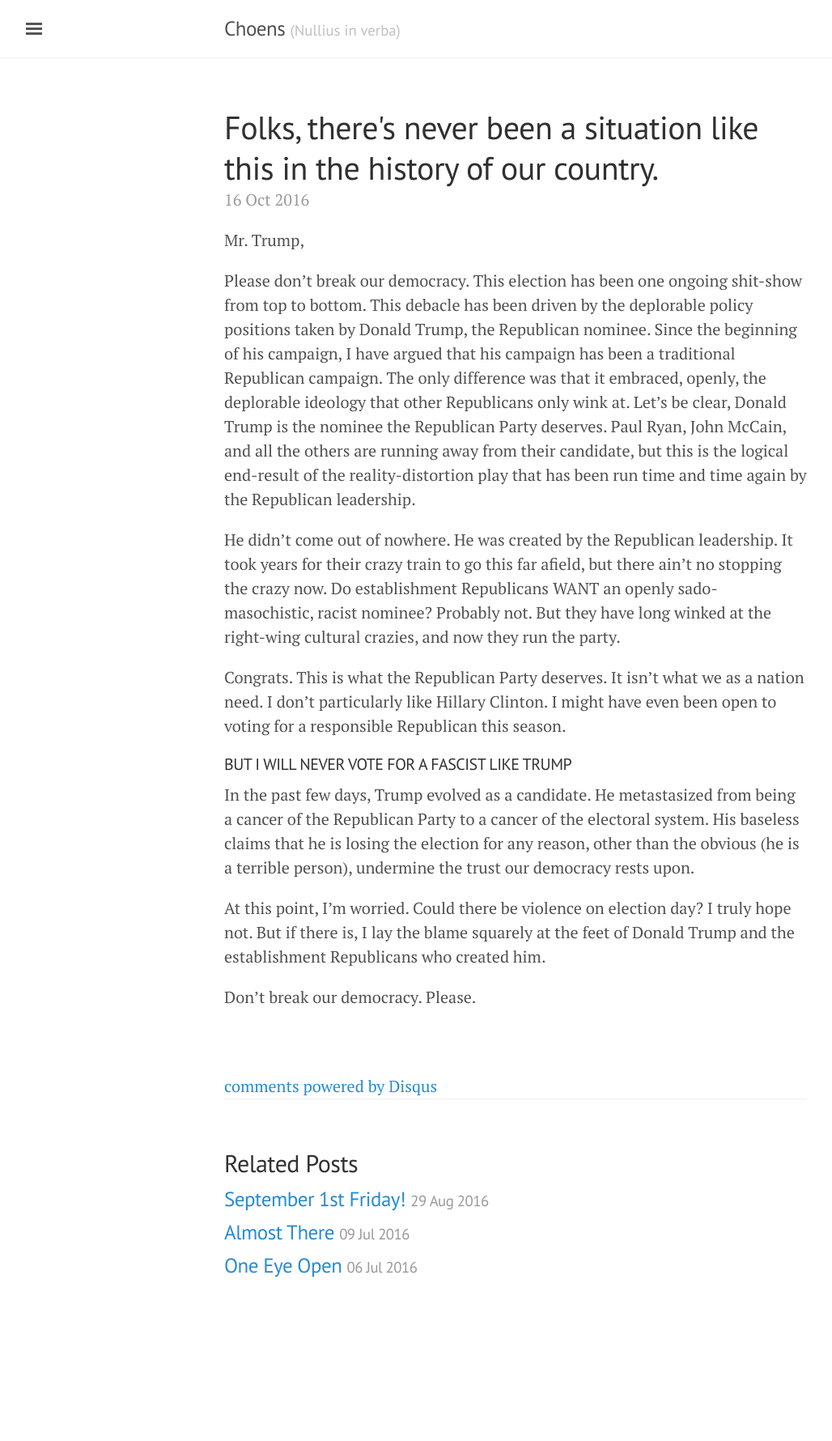
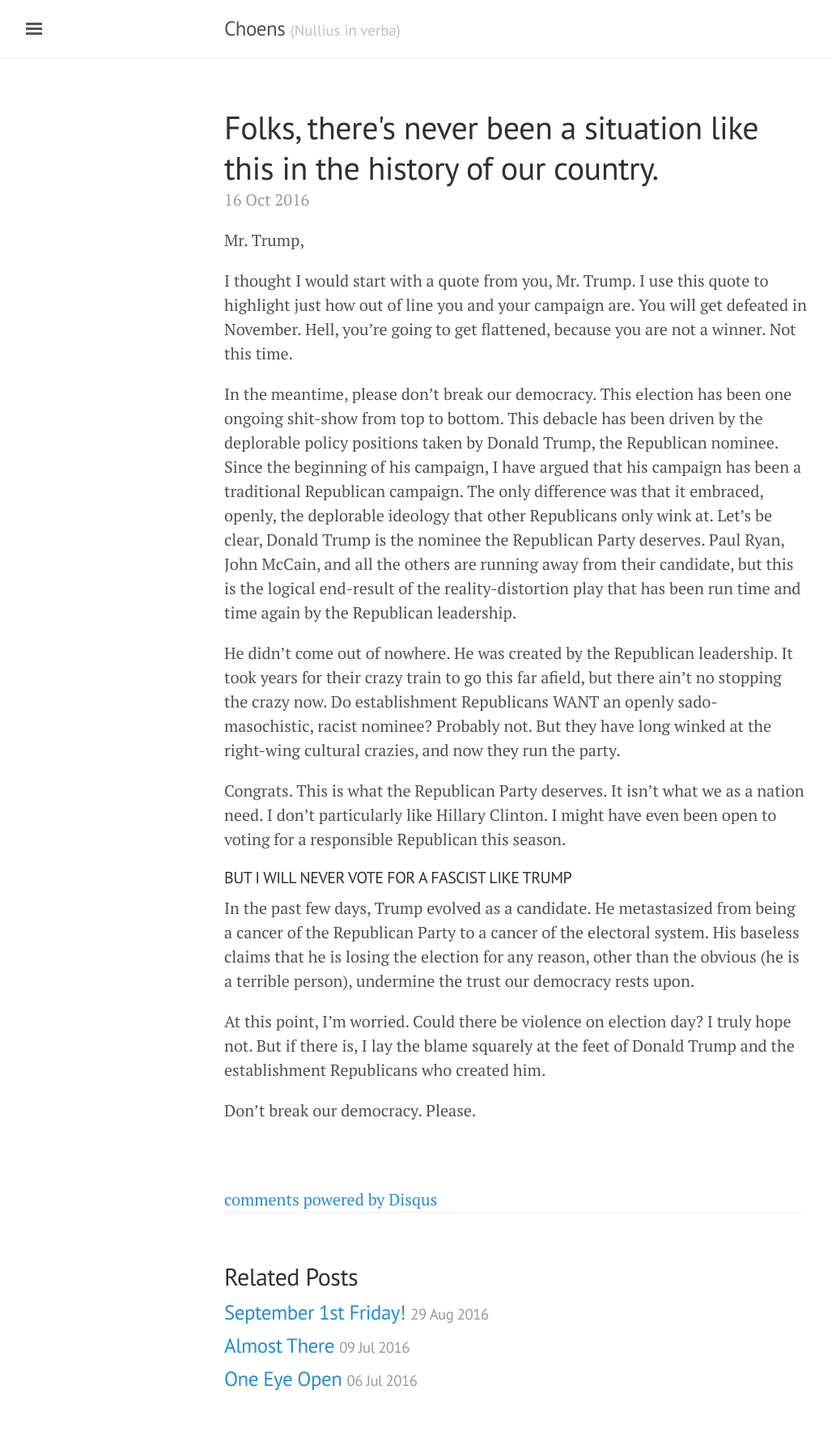
Before and after one commit to Choens/choens.github.io, a Jekyll site: the page built from _posts/2016-10-16-lies.md, in a window 1280 px wide. Shown: the whole page at 81% size, without its empty margins (3-1031 px from the left). Built offline with Jekyll 4.4.1, drawn with Linux system fonts in a browser that asks for light colours; comment, search, counter and statistics services are not loaded; before the commit the page ends 1640 px from its top, so only the background shows below that.

Commit message:
Quick update.

```diff
--- a/_posts/2016-10-16-lies.md
+++ b/_posts/2016-10-16-lies.md
@@ -8,11 +8,16 @@ excerpt: "Mr. Trump, please don't break our democracy."
 
 Mr. Trump,
 
-Please don't break our democracy. This election has been one ongoing
-shit-show from top to bottom. This debacle has been driven by the
-deplorable policy positions taken by Donald Trump, the Republican
-nominee. Since the beginning of his campaign, I have argued that his
-campaign has been a traditional Republican campaign. The only
+I thought I would start with a quote from you, Mr. Trump. I use this
+quote to highlight just how out of line you and your campaign are. You
+will get defeated in November. Hell, you're going to get flattened,
+because you are not a winner. Not this time.
+
+In the meantime, please don't break our democracy. This election has
+been one ongoing shit-show from top to bottom. This debacle has been
+driven by the deplorable policy positions taken by Donald Trump, the
+Republican nominee. Since the beginning of his campaign, I have argued
+that his campaign has been a traditional Republican campaign. The only
 difference was that it embraced, openly, the deplorable ideology that
 other Republicans only wink at. Let's be clear, Donald Trump is the
 nominee the Republican Party deserves. Paul Ryan, John McCain, and all
```
